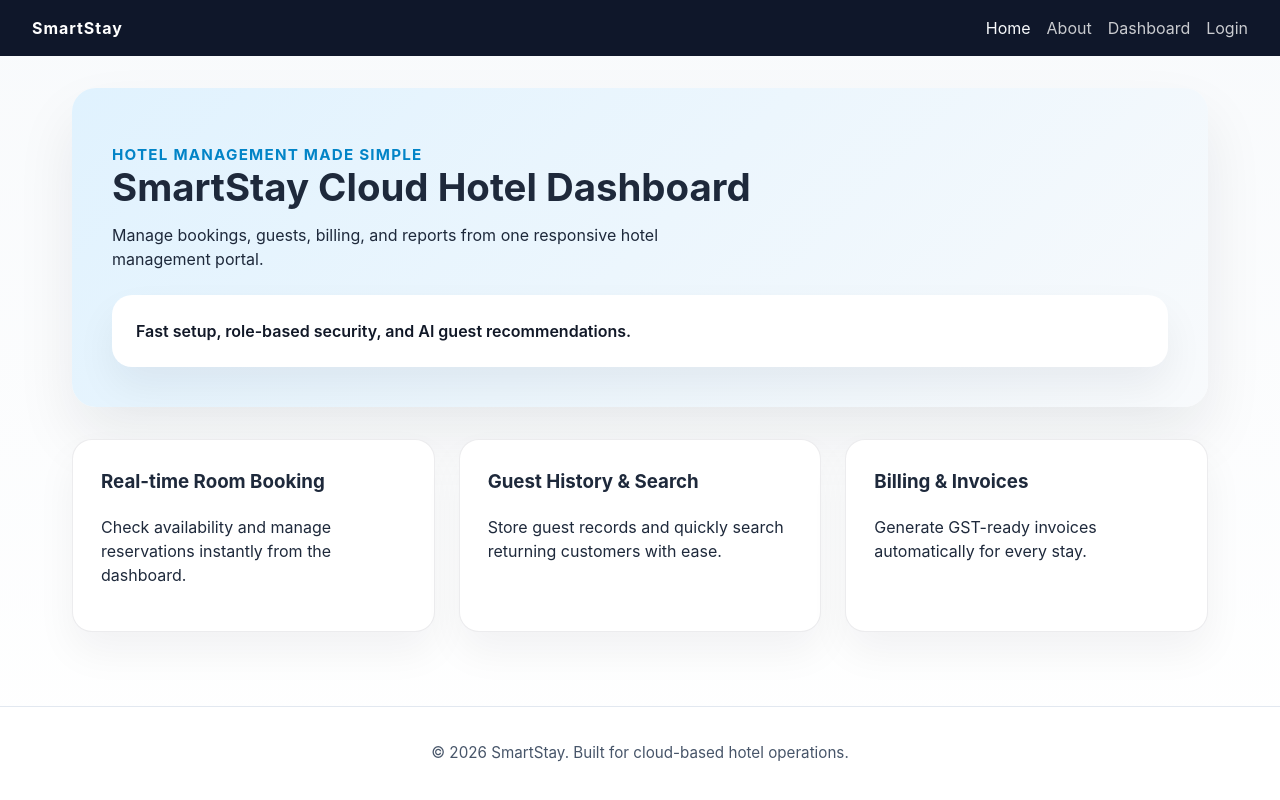
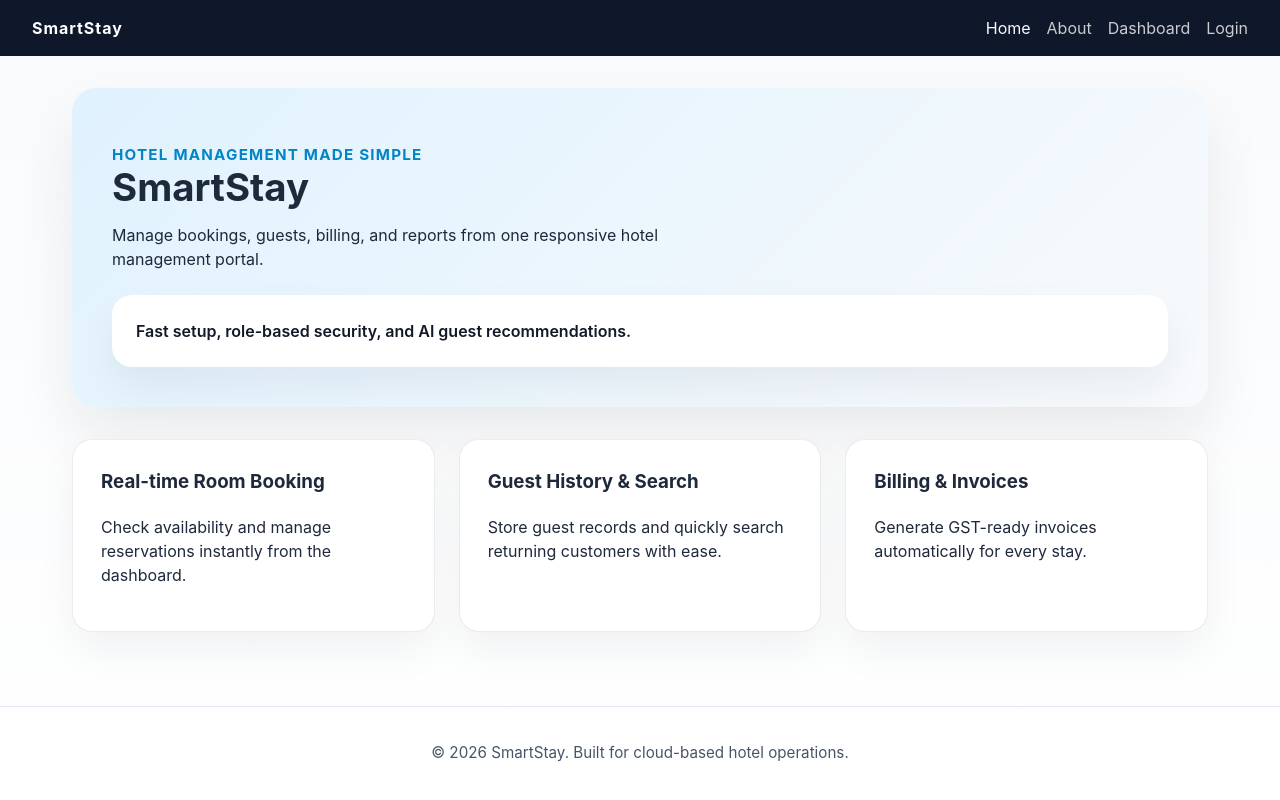
Before and after one commit to Piyush3033/SmartStay, a React (Vite) app: page / in a window 1280 px wide. Built offline with nearby package versions, Linux system fonts and the light colour scheme.

Commit message:
feat: simplify home hero title to SmartStay

```diff
--- a/src/components/Hero.jsx
+++ b/src/components/Hero.jsx
@@ -3,7 +3,7 @@ function Hero() {
     <section className="hero-section">
       <div>
         <p className="eyebrow">Hotel management made simple</p>
-        <h1>SmartStay Cloud Hotel Dashboard</h1>
+        <h1>SmartStay</h1>
         <p>
           Manage bookings, guests, billing, and reports from one responsive hotel management portal.
         </p>
```
